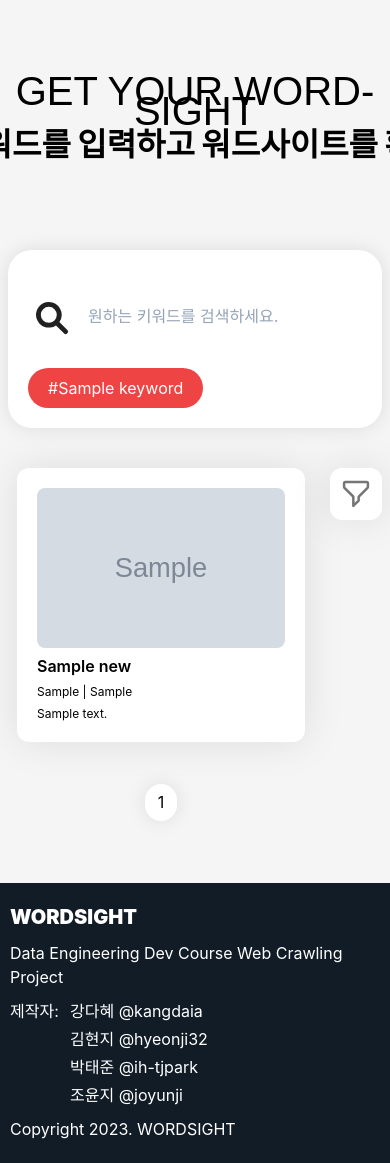
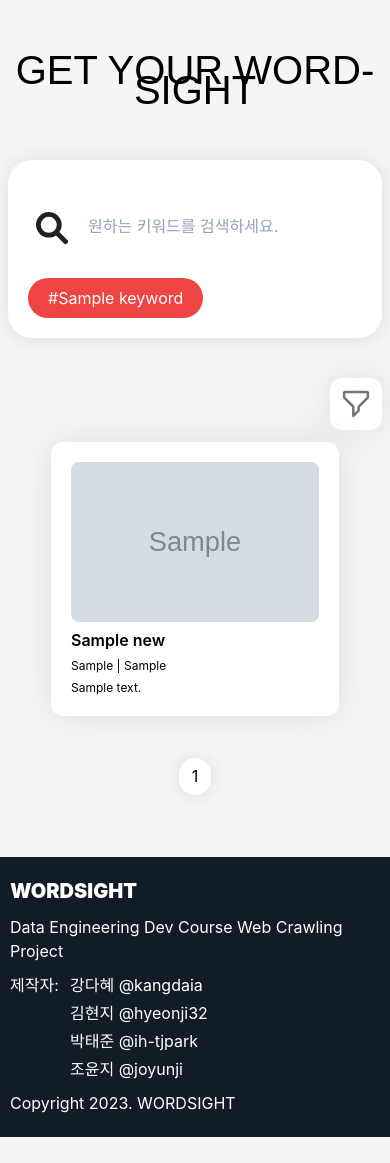
Before and after one commit to ih-tjpark/DevCourse_WordSight_Crawling_WebProject, a Django app: page / in a window 390 px wide; the page is wider, and only the part inside the window is pictured. Shown: the part 80-1243 px from the top of that part. After the commit the page ends 1217 px from the top of that part, so only its background shows below. Run offline with Django 4.2, Linux system fonts and the light colour scheme; data comes from the database, SQL or seed files in the repository; tables that the repository leaves empty hold one stand-in row (values such as "Sample post"); grey boxes marked "Sample" are stand-in pictures; some libraries are stand-ins or nearby versions; some web fonts are replaced.

Commit message:
Develop dahye (#21)
* update wordsight front app

* model update

* add load_file for migrate json to db

* add static file for css
add templates file for html
update views.py for home url link to base.html

* add detail.html for keyword analysis page
update mainContent.html for better organization
update views.py for detail url connection
update urls.py for add detail page

* modify naming from detail->insight.html
add detail.html for news detail contents page
update urls.py for insight and detail page connection
update views.py for insight and detail page connection

* update templates dir structure for better finding
- home, detail, insight, more goes to templates/pages/
add content.html for reduce duplicate Lines
add more.html for pagenationable news card page

* update news card display file name for better find

* add 404 object

* add error object
update urls

* add news card vertical templates
update news card templates for apply object param
update search query url for better finding

* new_api init

* update home news card numbers

* model error update

* update news card naming

* json update

* update templates structure for less loading
delete content.html
delete more.html
modify more button to pagination
add static/js/filtercheckbox.js for multiple checkbox ui
add script in base.html to recognize checked values

* update front html structure
delete forms.py
update urls.py and views.py

* create filters.py for tag filter

* update news data filtering

* check filter error

* .

* flush db

* update pagenation desigh
update detail page design
update insight page design
update newsDisplay page design

* update animation for news card
update animation for intro
add filter button to hide filter sidebar
update filter loading structure

* add counter animation

* update db

---------

Co-authored-by: TJ Park <hahxowns@naver.com>

```diff
--- a/WordSightProject/wordsight/wordsight_front/templates/base.html
+++ b/WordSightProject/wordsight/wordsight_front/templates/base.html
@@ -101,7 +101,7 @@
     {% include "partial/search.html" %}
     </div>
     {% block content%}
-        <section id="news-cards" class="w-full max-w-[1080px] flex flex-row my-10">
+        <section id="news-cards" class="w-full max-w-[1080px] flex flex-col lg:flex-row my-10">
             {%include "partial/newsDisplay.html"%}
             {%include "partial/newsCardFilter.html"%}
         </section>
--- a/WordSightProject/wordsight/wordsight_front/templates/partial/intro.html
+++ b/WordSightProject/wordsight/wordsight_front/templates/partial/intro.html
@@ -32,6 +32,14 @@
             border-color: transparent
         }
     }
+    @media(max-width:768px) {
+        .welcome-intro-text {
+            display:none;
+        }
+        #welcome-intro {
+            height: 160px;
+        }
+    }
 </style>
 <section id="welcome-intro" class="main-wrap w-full max-w-[1080px]">
     <div class="welcome-intro-eng decorate-text break-words ">
--- a/WordSightProject/wordsight/wordsight_front/templates/partial/newsCardFilter.html
+++ b/WordSightProject/wordsight/wordsight_front/templates/partial/newsCardFilter.html
@@ -2,15 +2,22 @@
 {% load static %}
 <script src="{% static 'js/filtercheckbox.js' %}" defer>
 </script>
-<div class="flex flex-col items-end gap-2.5 ">
-    <button id="filter-button" class="filter_button mx-2 bg-white p-2.5 rounded-2xl shadow-4xl transition ease-in-out hover:scale-105 focus:scale-105" >
+<style>
+    @media (max-width: 1024px) {
+        #filter-form {
+            transition: all .2s ease-in-out;
+        }
+    }
+</style>
+<div class="order-first flex flex-col items-end gap-2.5 ">
+    <button id="filter-button" class="filter_button lg:hidden mx-2 bg-white p-2.5 rounded-2xl shadow-4xl transition ease-in-out hover:scale-105 focus:scale-105" >
         <svg id="그룹_112" data-name="그룹 112" xmlns="http://www.w3.org/2000/svg" width="32" height="32" viewBox="0 0 32 32">
             <path id="패스_72" data-name="패스 72" d="M6,7.325A1.329,1.329,0,0,1,7.325,6h21.2a1.329,1.329,0,0,1,1.325,1.325v3.426a1.329,1.329,0,0,1-.391.941l-8.495,8.495a1.329,1.329,0,0,0-.391.941v3.426l-5.3,5.3V21.128a1.329,1.329,0,0,0-.391-.941L6.391,11.692A1.329,1.329,0,0,1,6,10.751Z" transform="translate(-1.927 -1.927)" fill="none" stroke="#757575" stroke-linecap="round" stroke-linejoin="round" stroke-width="2.5"/>
             <path id="패스_73" data-name="패스 73" d="M0,0H32V32H0Z" fill="none"/>
         </svg>
     </button>
     <form method="get" action="{% url 'WORDSIGHT:getNews' %}" id="filter-form"
-        class="hidden absolute lg:flex lg:relative news-filter border-box min-w-[250px] max-w-[280px] mx-2 h-fit flex-col divide-y rounded-2xl shadow-4xl bg-[#FAFAFA] p-5 divide-solid">
+        class="max-lg:hidden absolute mt-16 flex  lg:relative lg:mt-0 news-filter border-box min-w-[250px] max-w-[280px] mx-2 h-fit flex-col divide-y rounded-2xl shadow-4xl bg-[#FAFAFA] p-5 divide-solid">
         <div class="mb-2.5">
             {% with "정치 경제 사회 문화 국제 지역 스포츠 IT_과학" as arr%}
             <h3 class="text-xl font-medium">분야 ({{arr.split|length}})</h3>
@@ -60,9 +67,9 @@
         document.getElementById("filter-button").addEventListener("click", function() {
             const container = document.getElementById("filter-form")
             if (container.className.indexOf("hidden") == -1) {
-                container.className += " hidden";
+                container.className = "hidden "+container.className;
             } else {
-                container.className = container.className.replace(" hidden", "");
+                container.className = container.className.replace("hidden ", "");
             }
         });
     }
--- a/WordSightProject/wordsight/wordsight_front/templates/partial/newsDisplay.html
+++ b/WordSightProject/wordsight/wordsight_front/templates/partial/newsDisplay.html
@@ -1,7 +1,7 @@
 <section id="news-display" class="w-full grid auto-rows-auto justify-items-center">
     <!--카드형 뉴스 격자식으로 디스플레이, 뉴스 필터 기능-->
     <div class="w-full flex justify-between">
-        <div id="news-card-wrap" class="w-full grid gap-5">
+        <div id="news-card-wrap" class="w-full grid gap-5 mt-3 lg:mt-0">
             <!--뉴스카드 반복문 (기능 생성 후 수정)-->
             {%for each in news_list %}
                 {%include 'partial/newsCard.html' with news=each %}
```
Also changed, not shown: WordSightProject/wordsight/new_api/fixtures/tag_m2m.py (+5 -2 lines), WordSightProject/wordsight/wordsight_front/templates/pages/insight.html (+36 -6 lines), WordSightProject/wordsight/wordsight_front/templates/partial/newsCardVertical.html (+7 -6 lines), WordSightProject/wordsight/new_api/migrations/0001_initial.py, WordSightProject/wordsight/wordsight_front/migrations/__init__.py (deleted).
